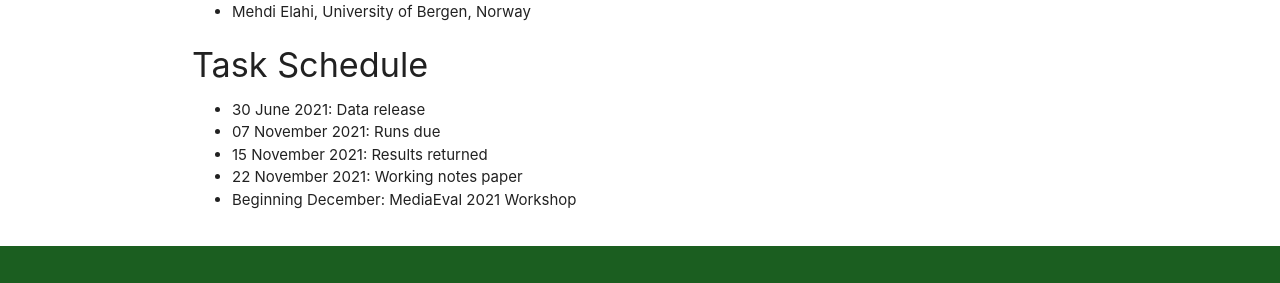
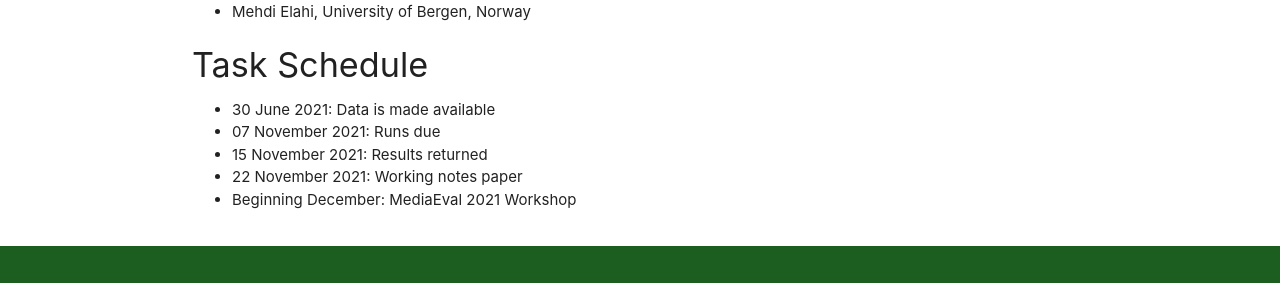
Before and after one commit to multimediaeval/multimediaeval.github.io, a Jekyll site: the page built from _editions/2021/tasks/newsimages.md, in a window 1280 px wide and 900 px high, scrolled down 2677 px. Shown: the part 340-623 px from the top of the window. Built offline with Jekyll 4.4.1, drawn with Linux system fonts in a browser that asks for light colours.

Commit message:
Update newsimages.md

```diff
--- a/_editions/2021/tasks/newsimages.md
+++ b/_editions/2021/tasks/newsimages.md
@@ -92,7 +92,7 @@
 
 
 #### Task Schedule
-* 30 June 2021: Data release <!-- # Replace XX with your date. We suggest setting the date in June-July-->
+* 30 June 2021: Data is made available <!-- # Replace XX with your date. We suggest setting the date in June-July-->
 * 07 November 2021: Runs due <!-- # Replace XX with your date. We suggest setting enough time in order to have enough time to assess and return the results by the Results returned deadline-->
 * 15 November 2021: Results returned  <!-- Replace XX with your date. Latest possible should be 15 November-->
 * 22 November 2021: Working notes paper  <!-- Fixed. Please do not change. Exact date to be decided-->
```
